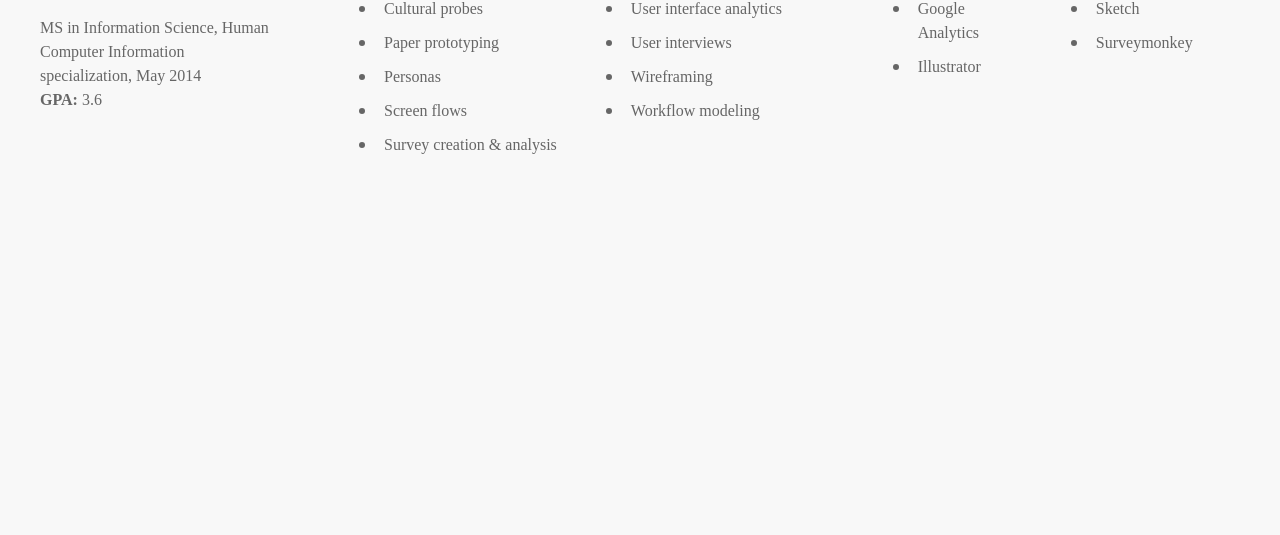
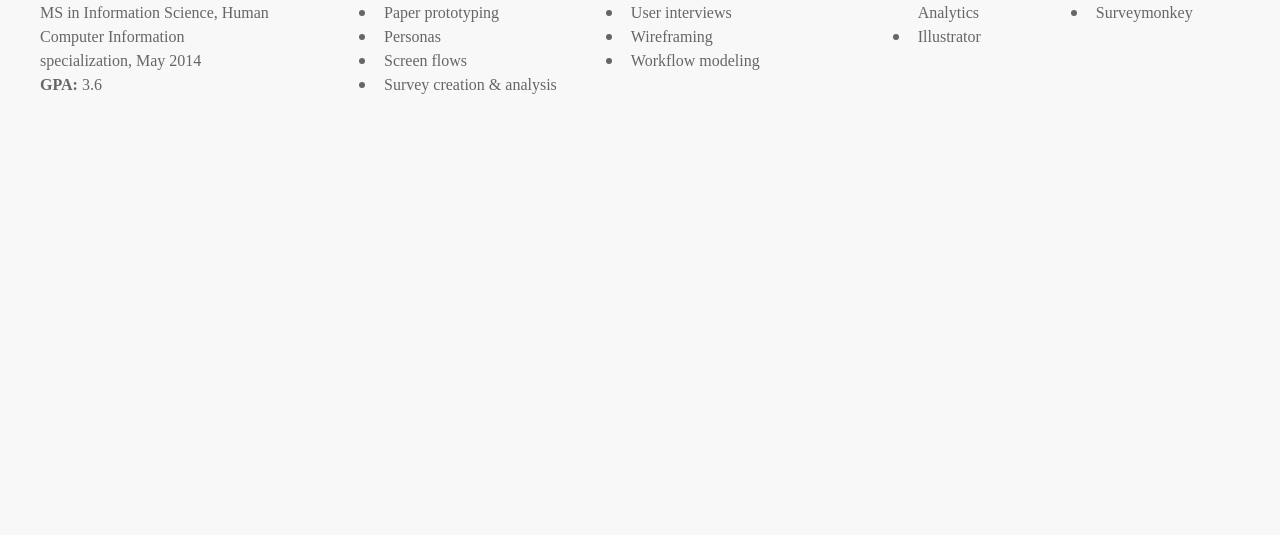
Before and after one commit to jdeheus/portfolio, a plain HTML site: page resume.html in a window 1280 px wide. Shown: the part 265-800 px from the top of the page. Drawn offline with Linux system fonts and the light colour scheme.

Commit message:
Add files via upload

```diff
--- a/css/customcss.css
+++ b/css/customcss.css
@@ -60,6 +60,14 @@ html,body {
   text-decoration: underline;
 }
 
+.resume-separator {
+  margin-top: 5px;
+}
+
+.uk-list>li:nth-child(n+2), .uk-list>li>ul {
+  margin-top: 0px;
+}
+
 /*-Sets custom margin to the custom-navbar class when the screen is in between 960 & 1199 px */
 @media (min-width: 1200px) {
   #portfolio-pieces {
```
